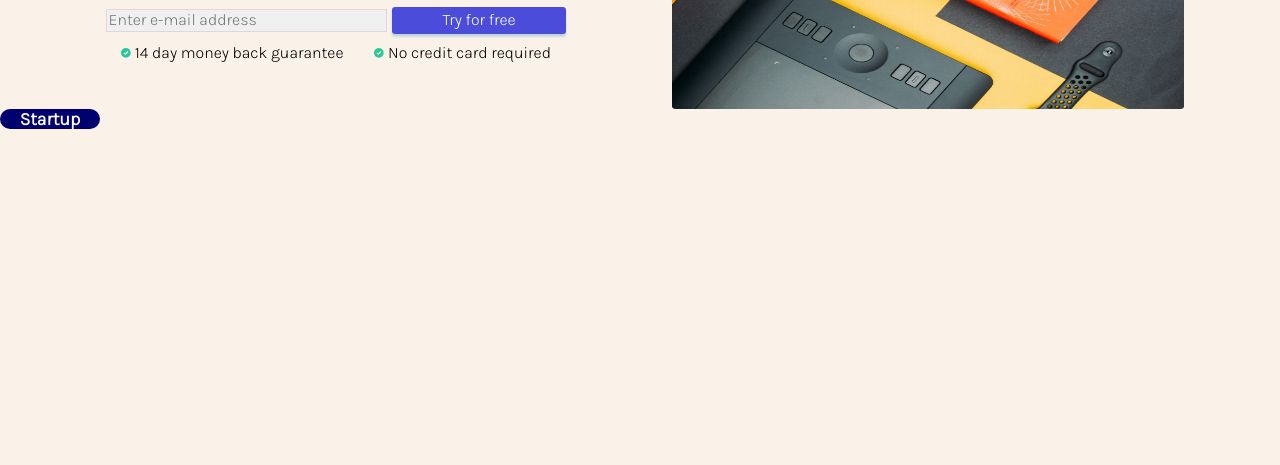
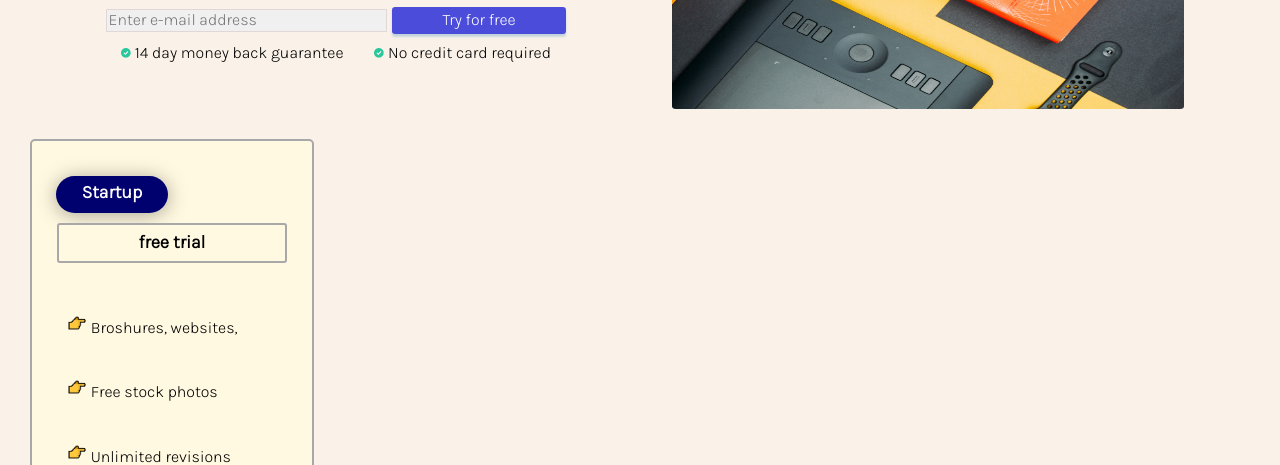
Before and after one commit to AZdevloper/Contact-and-landing-page-of-design-website, a plain HTML site: page index.html in a window 1280 px wide. Shown: the part 336-801 px from the top of the page. Drawn offline with Linux system fonts and the light colour scheme.

Commit message:
add carte

```diff
--- a/index.html
+++ b/index.html
@@ -34,12 +34,24 @@
      </section>
     <section class="S2"></section>
     <section class="S3">
-        <div carte1>
-          <div class="blue">
-            <span class="txt1">Startup</span>
-          </div>
+      <div class="carte1">
+        <div class="blue">
+          <span class="txt1">Startup</span>
         </div>
-    </section>
+        <div class="butt">
+        <button>free trial</button>
+      </div>
+      <div class="li1">
+        <li class="li2"> <img src="/image/🎉 copies.png" alt="icon">  Broshures, websites,</li>
+        <li class="li2"> <img src="/image/🎉 copies.png" alt="icon"> Free stock photos</li>
+        <li class="li2"> <img src="/image/🎉 copies.png" alt="icon"> Unlimited revisions</li>
+        <li class="li2"> <img src="/image/🎉 copies.png" alt="icon"> Unlimited orders</li>
+      </div>
+      <div class="price">
+        <p><span>$699</span>/mo</p>
+      </div>
+      </div>
+  </section>
     <footer>
 
     </footer>
--- a/style.css
+++ b/style.css
@@ -168,3 +168,75 @@ ul li a:hover{
         height: 3rem;
     }
 }
+
+
+
+
+.blue{
+    background-color: rgb(0, 0, 110);
+    width: 100px;
+    height: 25px;
+    border-radius: 19px;
+    text-align: center;
+    padding: 6px;
+    margin-top: 20px;
+    margin-left: 9px;
+    box-shadow: 0 2px 20px rgba(0, 0, 0, 0.342);
+}
+.txt1{
+    background-color:rgba(245, 222, 179, 0);
+    color: #ffffff;
+    font-size:large;
+    font-weight: bolder;
+
+}
+.carte1{
+    display: flex;
+    display: block;
+    background-color: rgb(255, 249, 225);
+    width: 250px;
+    height: 100%;
+    margin: 30px;
+    padding: 15px;
+    border:2px solid rgb(168, 168, 168);
+    border-radius: 5px;
+}
+.butt{
+    display:flex;
+    margin: 10px;
+    margin-top: 10px;
+}
+.butt button {
+    width: 250px;
+    height: 40px;
+    border-radius: 3px;
+    background-color: rgb(255, 249, 225);
+    color: rgb(0, 0, 0);
+    border:2px solid rgb(168, 168, 168);
+    font-size:large;
+    font-weight:bolder;
+}
+.butt button:active{
+    background-color: rgb(22, 0, 120);
+    box-shadow: 0 5px 0px rgb(0, 0, 0);
+    color: white;
+    border-style: none;
+
+}
+.li1{
+    margin-top: 30px;
+
+}
+.li2{
+    padding: 20px;
+    background-color: rgb(255, 249, 225);
+    list-style-type: none;
+}
+.li2:hover{
+    border:5px solid rgb(168, 168, 168);
+}
+.li2 img{
+    background-color: rgb(255, 249, 225);
+    width: 20px;
+    height: 20px;
+}
```
Also changed, not shown: image/🎉 copies.png (added).
